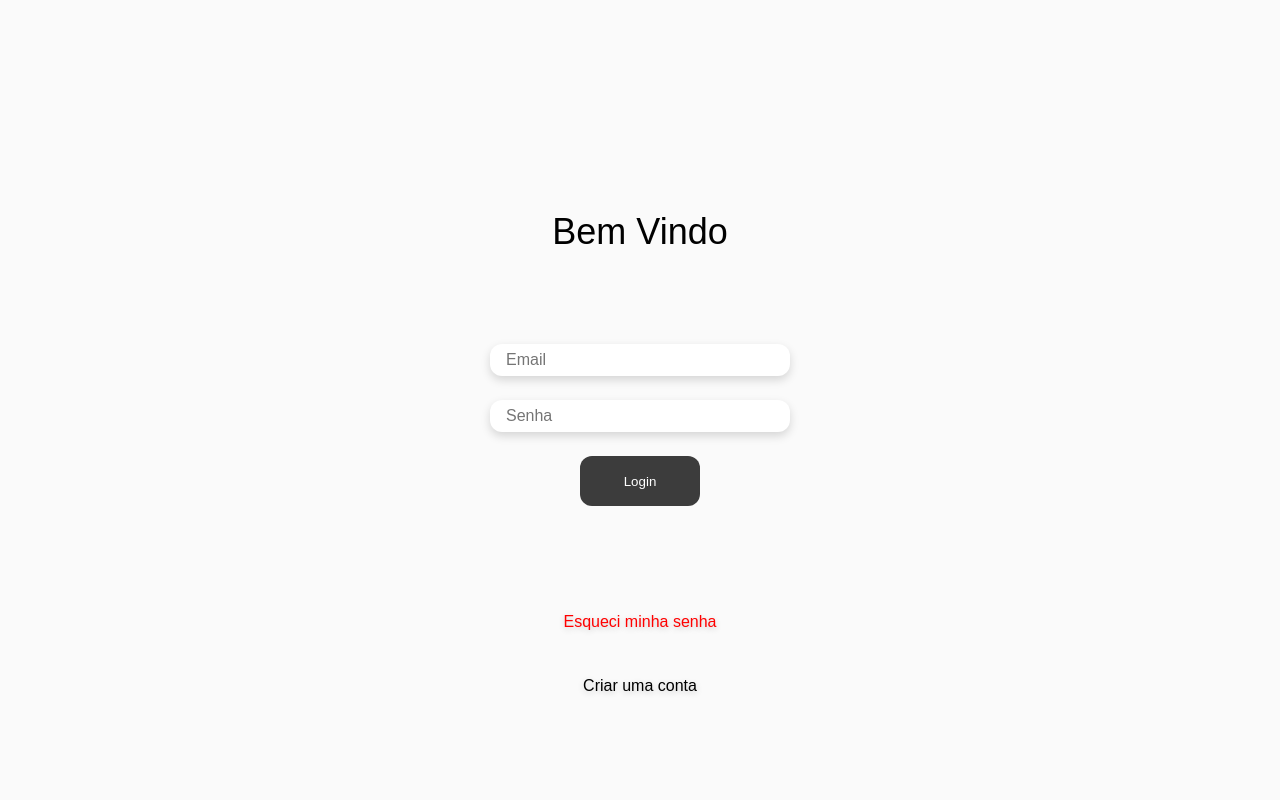
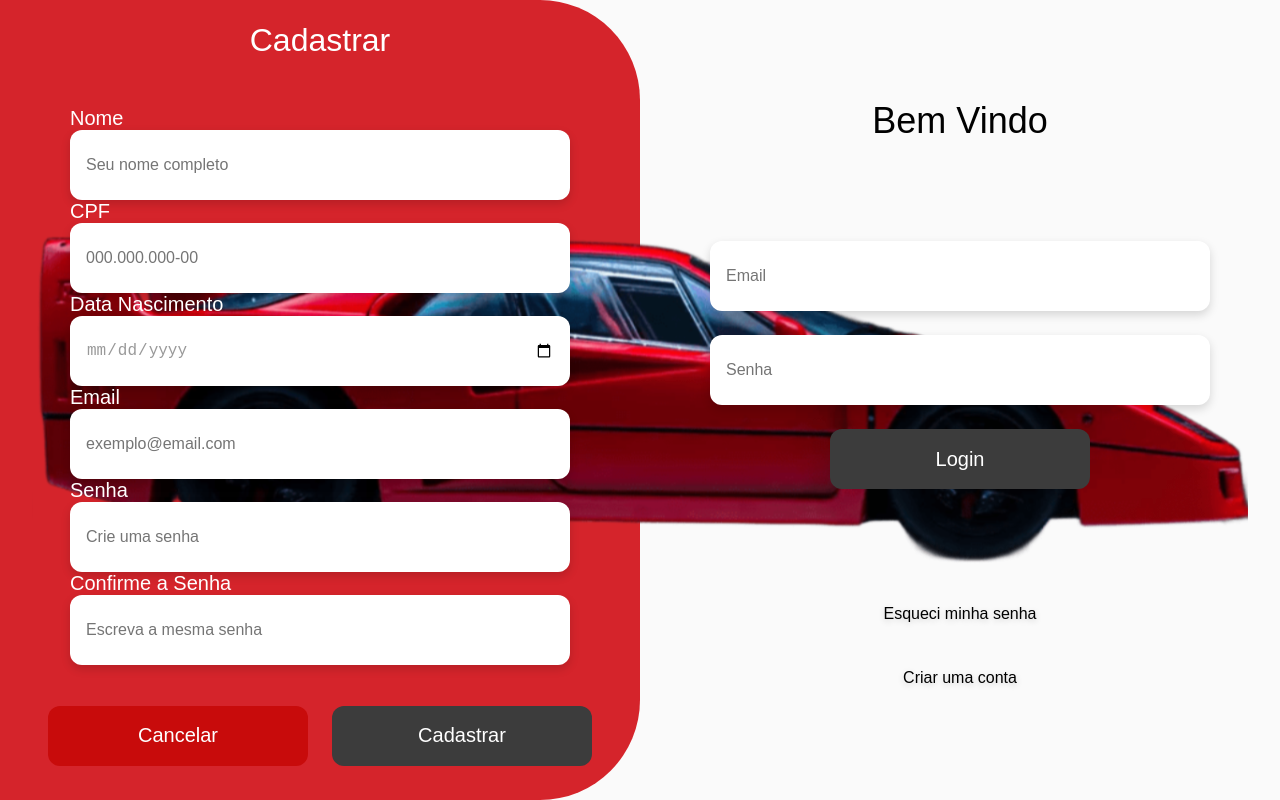
Before and after one commit to Guilherme1108/Car-Assist-Frontend, a React (Vite) app: page / in a window 1280 px wide. Built offline with nearby package versions, Linux system fonts and the light colour scheme.

Commit message:
style: responsividade da home finalizada

```diff
--- a/src/components/button/Button.css
+++ b/src/components/button/Button.css
@@ -14,3 +14,11 @@
 .secondary {
     background-color: var(--secondary-color);
 }
+
+@media (min-width: 1024px) {
+    .buttonDefault {
+        height: 60px;
+        width: 260px;
+        font-size: 1.25rem;
+    }
+}
--- a/src/components/input/Input.css
+++ b/src/components/input/Input.css
@@ -25,3 +25,10 @@
 .inputDefault[type="date"]:not([value=""])::-webkit-datetime-edit-year-field {
     color: #000;
 }
+
+@media (min-width: 1024px) {
+    .inputDefault {
+        height: 70px;
+        width: 500px;
+    }
+}
--- a/src/components/navBar/NavBar.css
+++ b/src/components/navBar/NavBar.css
@@ -61,17 +61,30 @@
         flex-direction: column;
         justify-content: start;
         gap: 24px;
+
+    }
+
+    .item {
+        height: 110px;
+        width: 100%;
+        display: flex;
+        align-items: center;
+        justify-content: start;
+        gap: 12px;
         padding-left: 40px;
     }
 
-    .item {
-        display: flex;
-        align-items: center;
-        justify-content: center;
-        gap: 12px;
+    .item svg {
+        color: #000;
+    }
+
+    .item.active {
+        background-color: rgb(0, 0, 0, 0.07);
+        border-left: 3px solid rgb(200, 11, 11, 0.5);
     }
 
     .titleNavigationOption {
         display: flex;
+        font-size: 1.5rem;
     }
 }
--- a/src/layouts/Layout.css
+++ b/src/layouts/Layout.css
@@ -8,3 +8,9 @@
   display: flex;
   flex: 1;
 }
+
+@media (min-width: 1024px) {
+  .content {
+    margin-left: 20%;
+  }
+}
--- a/src/pages/home/Home.css
+++ b/src/pages/home/Home.css
@@ -50,6 +50,7 @@
     border-radius: 12px;
     padding: 14px;
     box-shadow: 0 4px 15px rgba(0, 0, 0, 0.3);
+    cursor: pointer;
 }
 
 .imgCar {
@@ -160,19 +161,48 @@
 @media (min-width: 1024px) {
     .homeScreen {
         padding-bottom: 0px;
-        margin-left: 20%;
+        padding-left: 40px;
+        padding-right: 40px;
     }
 
     .cards {
-        width: 1000px;
+        width: 100%;
+        display: flex;
         flex-direction: row;
-        justify-content: start;
+        justify-content: flex-start;
         flex-wrap: nowrap;
         overflow-x: auto;
+        gap: 24px;
+        padding: 20px;
+        scrollbar-width: thin;
     }
 
     .card {
-        height: 450px;
-        width: 1000px;
+        height: 470px;
+        width: 425px;
+        flex-shrink: 0;
+        display: flex;
+        flex-direction: column;
+    }
+
+    .cards::-webkit-scrollbar {
+        height: 8px;
+    }
+
+    .cards::-webkit-scrollbar-thumb {
+        background: #ccc;
+        border-radius: 10px;
+    }
+
+    .carPoints {
+        height: 40px;
+        width: 80px;
+        background-color: #00360C;
+        color: white;
+        display: flex;
+        align-items: center;
+        justify-content: center;
+        text-align: center;
+        border-radius: 6px;
     }
 }
--- a/src/pages/login/Login.css
+++ b/src/pages/login/Login.css
@@ -1,10 +1,23 @@
 .loginScreen {
+    min-height: 100%;
+    width: 100%;
+}
+
+.imgCarroLogin {
+    display: none;
+}
+
+.loginRightSide {
     min-height: 100%;
     width: 100%;
     display: flex;
     flex-direction: column;
     justify-content: space-evenly;
     align-items: center;
+}
+
+.cadastroLeftSide {
+    display: none;
 }
 
 .textWelcome {
@@ -43,7 +56,59 @@ p {
 }
 
 @media (min-width: 768px) {
-  .textWelcome {
-    font-size: 2.25rem;
-  }
+    .textWelcome {
+        font-size: 2.25rem;
+    }
 }
+
+@media (min-width: 1024px) {
+    .loginScreen {
+        position: relative;
+        display: flex;
+        position: fixed;
+        top: 0;
+        left: 0;
+        width: 100vw;
+        height: 100vh;
+        z-index: 9999;
+    }
+
+    .imgCarroLogin {
+        display: flex;
+        position: absolute;
+        top: 50%;
+        left: 50%;
+        transform: translate(-50%, -50%);
+        width: 95%;
+        height: auto;
+        object-fit: contain;
+        z-index: 1;
+    }
+
+    .loginRightSide {
+        min-height: 100%;
+        width: 50%;
+        display: flex;
+        flex-direction: column;
+        justify-content: space-evenly;
+        align-items: center;
+    }
+
+    .cadastroLeftSide {
+        display: flex;
+        height: 100%;
+        width: 50%;
+        border-bottom-right-radius: 100px;
+        border-top-right-radius: 100px;
+        background-color: #D5242B;
+    }
+
+    .container,
+    .containerOpcoes {
+        z-index: 2;
+    }
+
+    .esqueciSenha {
+        color: #000;
+    }
+}
--- a/src/pages/login/Login.jsx
+++ b/src/pages/login/Login.jsx
@@ -4,6 +4,8 @@ import Input from '../../components/input/Input';
 import Button from '../../components/button/Button';
 import api from '../../services/api';
 import './Login.css';
+import RegisterAccountScreen from '../registerAccount/RegisterAccount';
+import imagemF40 from '../../assets/f40_desktop.svg'
 
 const LoginScreen = () => {
   const navigate = useNavigate();
@@ -52,6 +54,14 @@ const LoginScreen = () => {
 
   return (
     <div className='loginScreen'>
+
+      <img src={imagemF40} alt="Carro" className="imgCarroLogin" />
+
+      <div className="cadastroLeftSide">
+        <RegisterAccountScreen></RegisterAccountScreen>
+      </div>
+
+      <div className="loginRightSide">
         <span className="textWelcome">Bem Vindo</span>
 
         <div className='container'>
@@ -80,6 +90,9 @@ const LoginScreen = () => {
             Criar uma conta
           </p>
         </div>
+
+      </div>
+
     </div>
   );
 };
--- a/src/pages/registerAccount/RegisterAccount.css
+++ b/src/pages/registerAccount/RegisterAccount.css
@@ -46,3 +46,17 @@
         font-size: 1.25rem;
     }
 }
+
+@media (min-width: 1024px) {
+    .form {
+        z-index: 2;
+    }
+
+    .titleCadastrar {
+        color: white;
+    }
+
+    .formElement label {
+        color: white;
+    }
+}
--- a/src/pages/registerAccount/RegisterAccount.jsx
+++ b/src/pages/registerAccount/RegisterAccount.jsx
@@ -56,7 +56,7 @@ const RegisterAccountScreen = () => {
 
     return (
         <div className="registerAccountScreen">
-            <span className="titlePage">Cadastrar</span>
+            <span className="titlePage titleCadastrar">Cadastrar</span>
 
             <div className='form'>
                 <div className="formElement">
```
Also changed, not shown: src/assets/f40_desktop.svg (added). Lines whose indentation alone changed are shown as unchanged.
